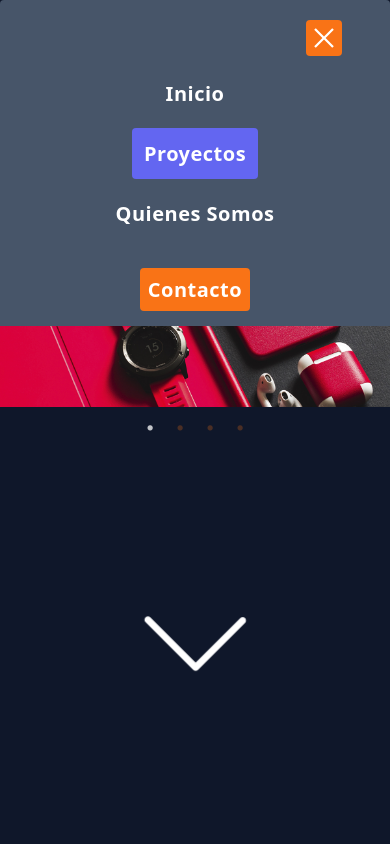
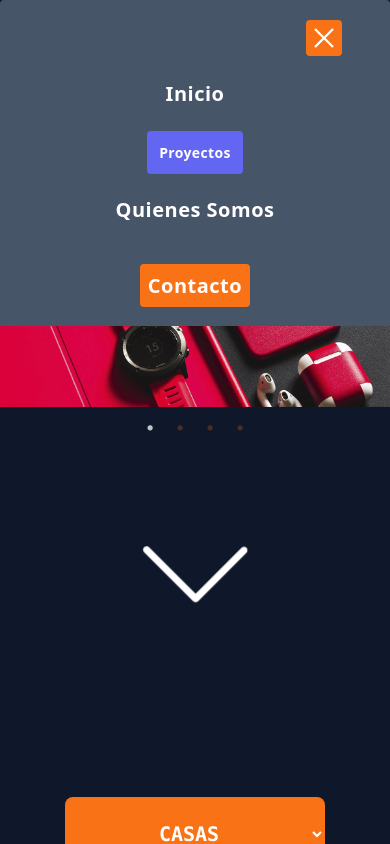
Before and after one commit to Chinchulancha/giga-web, a React (Vite) app: page /proyectos in a window 390 px wide. Both pictures are taken after a click on the button "Boton para dispositivos moviles, abre el menu de navegacion". Shown: the top 844 px of the page. Built offline with nearby package versions, Linux system fonts and the light colour scheme.

Commit message:
commit prueba

```diff
--- a/src/App.jsx
+++ b/src/App.jsx
@@ -1,9 +1,12 @@
 import { useEffect, useState } from 'react'
-import { BrowserRouter } from 'react-router-dom';
-import Header from './components/Header'
-import Main from './components/Main'
+import { BrowserRouter, Routes, Route } from "react-router-dom";
+
 import Aos from "aos";
-import { FiPhoneCall } from "react-icons/fi";
+import Layout from './components/Layout';
+import Index from './pages/Index'
+import Proyectos from './pages/Proyectos';
+import QuienesSomos from './pages/QuienesSomos';
+import Contacto from './pages/Contacto';
 
 function App() {
   useEffect(() => {
@@ -12,17 +15,16 @@ function App() {
 
   return (
     <BrowserRouter>
-    <div data-aos="fade-down" className="lg:container lg:mx-auto text-white sm:w-full sm:h-full">
-      <Header
-        Aos = {Aos}
-        FiPhoneCall = {FiPhoneCall}
-      />
-      <Main
-        Aos={Aos}
-        FiPhoneCall = {FiPhoneCall}
-      />
-    </div>
-    </BrowserRouter>
+    <Layout/>
+
+    <Routes>
+      <Route path="/" element={<Index />} />
+
+      <Route path="/proyectos" element={<Proyectos/>} />
+      <Route path="/quienes-somos" element={<QuienesSomos/>} />
+      <Route path="/contacto" element={<Contacto/>} />
+    </Routes>
+  </BrowserRouter>
   )
 }
 
--- a/src/components/Header.jsx
+++ b/src/components/Header.jsx
@@ -1,26 +1,21 @@
-import { useState, useEffect } from "react";
-import { Link, useLocation } from "react-router-dom";
+import { useState } from "react";
 
-import { VscClose } from "react-icons/vsc";
+import NavBar from "./NavBar";
+
+import { Link } from "react-router-dom";
 
 import { BiMenu } from "react-icons/bi";
 
 import Logo from "../assets/logo.png";
 
-const Header = ({ Aos, FiPhoneCall }) => {
+const Header = ({ FiPhoneCall }) => {
   const [clicked, setClicked] = useState(false);
-
-  const location = useLocation();
 
   const handleClick = () => {
     if (window.innerWidth < 1000) {
       setClicked(!clicked);
     }
   };
-
-  useEffect(() => {
-    Aos.init();
-  }, []);
 
   return (
     <div
@@ -32,87 +27,23 @@ const Header = ({ Aos, FiPhoneCall }) => {
       className="flex pl-8 pt-3 md:pt-7 md:pl-0 md:pr-0 justify-between items-center md:mb-20 w-full"
     >
       <h1 className="text-5xl ">
-        <Link aria-label="Logo GIGA, volver a la pagina de inicio" to='/'><img src={Logo} alt="GIGA CONSTRUCTORA ROSARIO" /></Link>
+        <Link aria-label="Logo GIGA, volver a la pagina de inicio" to="/">
+          <img src={Logo} alt="GIGA CONSTRUCTORA ROSARIO" />
+        </Link>
       </h1>
 
-      <button aria-label="Boton para dispositivos moviles, abre el menu de navegacion" className="block ml-24 lg:hidden">
+      <button
+        aria-label="Boton para dispositivos moviles, abre el menu de navegacion"
+        className="block ml-24 lg:hidden"
+      >
         <BiMenu className="text-5xl" onClick={handleClick}></BiMenu>
       </button>
 
-      <nav className="shadow-lg md:flex">
-        <ul
-          class={`md:flex md:items-center  md:z-auto md:static absolute z-50  bg-slate-600 md:bg-slate-800 text-center md:text-start md:py-5 md:px-7 w-full left-0 md:w-auto ${
-            clicked ? "top-0" : "top-[-400px]"
-          } transition-all ease-in duration-500 rounded py-12`}
-        >
-          <li>
-            {clicked ? (
-              <VscClose
-                onClick={handleClick}
-                className="bg-orange-500 rounded text-4xl absolute top-5 right-12"
-              />
-            ) : null}
-          </li>
-          <li class="mx-4 my-8 md:my-0">
-            <Link
-              to="/"
-              onClick={handleClick}
-              class={`${
-                location.pathname === "/"
-                  ? "bg-indigo-500 hover:bg-indigo-500"
-                  : "hover:bg-indigo-200"
-              } text-xl tracking-wide p-3 rounded transition ease-in-out hover:-translate-y-1 hover:scale-110 duration-300`}
-            >
-              Inicio
-            </Link>
-          </li>
-          <li class="mx-4 my-8 md:my-0">
-            <Link
-              to="/proyectos"
-              onClick={handleClick}
-              class={`${
-                location.pathname === "/proyectos"
-                  ? "bg-indigo-500 hover:bg-indigo-500"
-                  : "hover:bg-indigo-300"
-              } text-xl tracking-wide p-3 rounded transition ease-in-out hover:-translate-y-1 hover:scale-110  duration-300`}
-            >
-              Proyectos
-            </Link>
-          </li>
-          <li class="mx-4 my-8 md:my-0">
-            <Link
-              to="/quienes-somos"
-              onClick={handleClick}
-              class={`${
-                location.pathname === "/quienes-somos"
-                  ? "bg-indigo-500 hover:bg-indigo-500"
-                  : "hover:bg-indigo-300"
-              } text-xl tracking-wide p-3 rounded transition ease-in-out hover:-translate-y-1 hover:scale-110 hover:bg-indigo-500 duration-300`}
-            >
-              Quienes Somos
-            </Link>
-          </li>
-          <li class="mx-4 my-12 md:my-0">
-            <Link
-              to="/contacto"
-              onClick={handleClick}
-              class="text-xl tracking-wide p-2 rounded transition
-                      ease-in-out hover:-translate-y-1 hover:scale-110 bg-orange-500 duration-300"
-            >
-              Contacto
-            </Link>
-          </li>
-        </ul>
-
-        <div className="hidden md:text-lg md:ml-16 md:flex md:justify-center md:items-center md:gap-x-2">
-          <FiPhoneCall className="text-3xl"></FiPhoneCall>
-
-          <p href="#" className="">
-            {" "}
-            +54 9 341-692-4953
-          </p>
-        </div>
-      </nav>
+      <NavBar
+        FiPhoneCall={FiPhoneCall}
+        handleClick={handleClick}
+        clicked={clicked}
+      />
     </div>
   );
 };
--- a/src/components/Layout.jsx
+++ b/src/components/Layout.jsx
@@ -1,8 +1,6 @@
 import React from 'react'
 import Header from './Header'
-import Aos from 'aos'
 import { FiPhoneCall } from "react-icons/fi";
-import {Outlet} from 'react-router-dom'
 
 const Layout = () => {
   return (
@@ -10,12 +8,10 @@ const Layout = () => {
 
     <div data-aos="fade-down" className="lg:container lg:mx-auto text-white sm:w-full sm:h-full">
         <Header
-        Aos = {Aos}
         FiPhoneCall = {FiPhoneCall}
         />
     </div>
 
-    <Outlet/>
 
     </>
   )
--- /dev/null
+++ b/src/components/NavBar.jsx
@@ -0,0 +1,87 @@
+import { Link, useLocation } from "react-router-dom";
+import { VscClose } from "react-icons/vsc";
+
+const NavBar = ({ FiPhoneCall, handleClick, clicked }) => {
+  const location = useLocation();
+
+  return (
+    <>
+      <nav className="shadow-lg md:flex">
+        <ul
+          class={`md:flex md:items-center  md:z-auto md:static absolute z-50  bg-slate-600 md:bg-slate-800 text-center md:text-start md:py-5 md:px-7 w-full left-0 md:w-auto ${
+            clicked ? "top-0" : "top-[-400px]"
+          } transition-all ease-in duration-500 rounded py-12`}
+        >
+          <li>
+            {clicked ? (
+              <VscClose
+                onClick={handleClick}
+                className="bg-orange-500 rounded text-4xl absolute top-5 right-12"
+              />
+            ) : null}
+          </li>
+          <li class="mx-4 my-8 md:my-0">
+            <Link
+              to="/"
+              onClick={handleClick}
+              className={`${
+                location.pathname === "/"
+                  ? "bg-indigo-500 hover:bg-indigo-500"
+                  : "hover:bg-indigo-200"
+              } text-xl tracking-wide p-3 rounded transition ease-in-out hover:-translate-y-1 hover:scale-110 duration-300`}
+            >
+              Inicio
+            </Link>
+          </li>
+          <li class="mx-4 my-8 md:my-0">
+            <Link
+              to="/proyectos"
+              onClick={handleClick}
+              class={`${
+                location.pathname === "/proyectos"
+                  ? "bg-indigo-500 hover:bg-indigo-500"
+                  : "hover:bg-indigo-300"
+              } text-sm md:text-xl tracking-wide p-3 rounded transition ease-in-out hover:-translate-y-1 hover:scale-110  duration-300`}
+            >
+              Proyectos
+            </Link>
+          </li>
+          <li class="mx-4 my-8 md:my-0">
+            <Link
+              to="/quienes-somos"
+              onClick={handleClick}
+              class={`${
+                location.pathname === "/quienes-somos"
+                  ? "bg-indigo-500 hover:bg-indigo-500"
+                  : "hover:bg-indigo-300"
+              } text-xl tracking-wide p-3 rounded transition ease-in-out hover:-translate-y-1 hover:scale-110 hover:bg-indigo-500 duration-300`}
+            >
+              Quienes Somos
+            </Link>
+          </li>
+          <li class="mx-4 my-12 md:my-0">
+            <Link
+              to="/contacto"
+              onClick={handleClick}
+              class="text-xl tracking-wide p-2 rounded transition
+                      ease-in-out hover:-translate-y-1 hover:scale-110 bg-orange-500 duration-300"
+            >
+              Contacto
+            </Link>
+          </li>
+        </ul>
+
+        <div className="hidden md:text-lg md:ml-16 md:flex md:justify-center md:items-center md:gap-x-2">
+          <FiPhoneCall className="text-3xl"></FiPhoneCall>
+
+          <p href="#" className="">
+            {" "}
+            +54 9 341-692-4953
+          </p>
+        </div>
+      </nav>
+    </>
+  );
+};
+
+export default NavBar;
--- a/src/components/proyectos/SliderC.jsx
+++ b/src/components/proyectos/SliderC.jsx
@@ -18,7 +18,7 @@ const SliderC = () => {
   };
 
   return (
-    <div className='mb-40'>
+    <div className='mb-20 md:mb-40'>
         <h2 className='uppercase text-4xl tracking-wider text-orange-500 w-fit font-mono bg-slate-800 py-5 px-10 rounded-lg'>
           <span className='w-full'>Obras</span> {''}
           <span className='w-full'>Destacadas</span>
@@ -26,12 +26,12 @@ const SliderC = () => {
         <Slider {...settings} className="mt-10">
 
           <div>
-            <img src={a} alt="" className='w-full transition duration-300 imgSlider hover:opacity-40 cursor-pointer'/>
+            <img src={a} alt="" className='w-full  transition duration-300 imgSlider hover:opacity-40 cursor-pointer'/>
             <h3 className='textSlider absolute top-0 pl-5 pt-5 font-mono text-3xl'>Imagen 1</h3>
           </div>
           <div>
             <img src={b} alt="" className='w-full transition duration-300 imgSlider hover:opacity-40 cursor-pointer'/>
-            <h3 className='textSlider absolute top-0 pl-5 pt-5 font-mono text-3xl w-32'>Imagen 2</h3>
+            <h3 className='textSlider absolute top-0 pl-5 pt-5 font-mono text-3xl'>Imagen 2</h3>
           </div>
           <div>
             <img src={c} alt="" className='w-full transition duration-300 imgSlider hover:opacity-40 cursor-pointer'/>
--- a/src/main.jsx
+++ b/src/main.jsx
@@ -1,38 +1,14 @@
 import React from 'react'
 import ReactDOM from 'react-dom/client'
-import {createBrowserRouter, RouterProvider} from 'react-router-dom'
-import Layout from './components/Layout';
-import Index from './pages/Index'
-import Proyectos from './pages/Proyectos';
-import QuienesSomos from './pages/QuienesSomos';
-import Contacto from './pages/Contacto';
+import App from './App'
 import './index.css'
 
+ReactDOM.createRoot(document.getElementById('root')).render(
+  <React.StrictMode>
+    <App />
+  </React.StrictMode>,
+)
 
-const router = createBrowserRouter([
-  {
-    path: '/',
-    element: <Layout />,
-    children: [
-      {
-        index: true,
-        element: <Index/>,
-      },
-      {
-        path: '/proyectos',
-        element: <Proyectos/>,
-      },
-      {
-        path: '/quienes-somos',
-        element: <QuienesSomos/>,
-      },
-      {
-        path: '/contacto',
-        element: <Contacto/>,
-      }
-    ]
-  },
-])
 
 ReactDOM.createRoot(document.getElementById('root')).render(
   <React.StrictMode>
```
